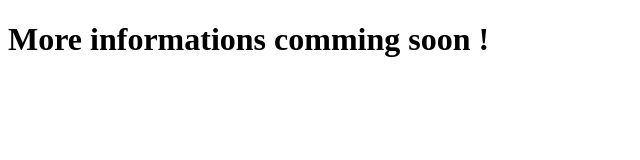
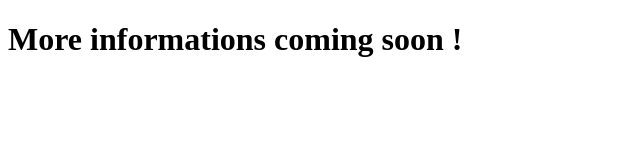
Before and after one commit to Pocket-Park/alt, a plain HTML site: page index.html in a window 1280 px wide. Shown: the whole page, without its empty margins (0-640 px from the left). Drawn offline with Linux system fonts and the light colour scheme.

Commit message:
Update index.html

```diff
--- a/index.html
+++ b/index.html
@@ -4,6 +4,6 @@
     <title>Pocket'Park - Altstore Source apps</title>
   </head>
   <body>
-    <h1>More informations comming soon !</h1>
+    <h1>More informations coming soon !</h1>
   </body>
 </html>
```
